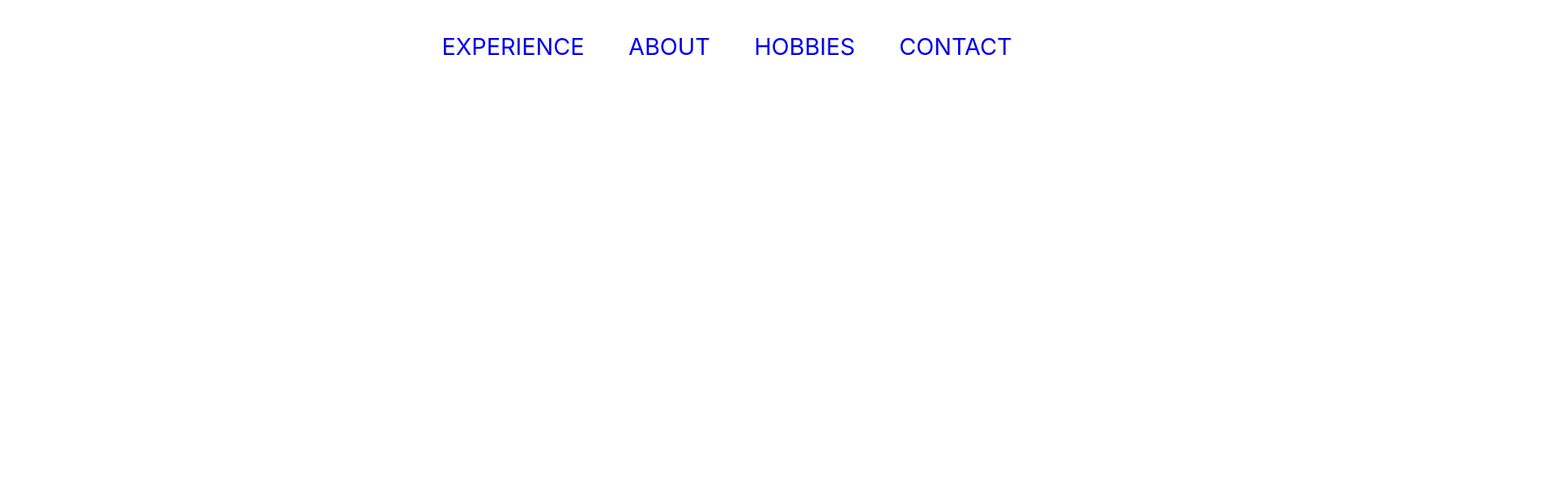
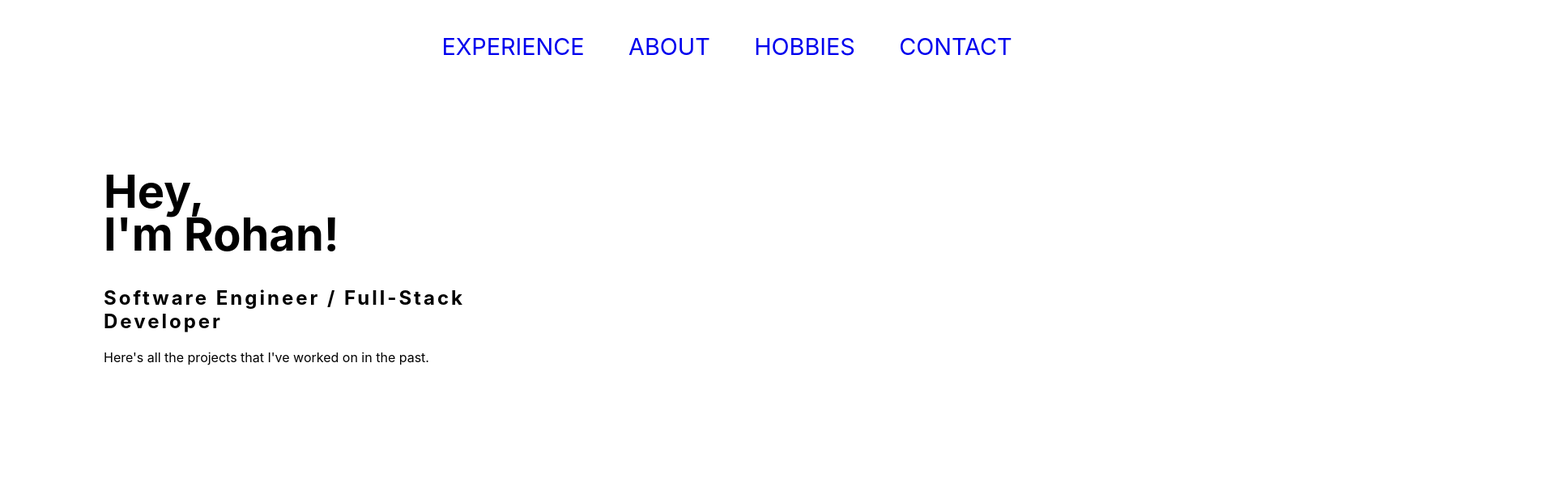
Before and after one commit to RoaringRohan/personal-portfolio, a React (Create React App) app: page / in a window 1280 px wide. Shown: the top 616 px of the page at 81% size, 1920 px wide, since content can reach past the window. Built offline with nearby package versions, Linux system fonts and the light colour scheme.

Commit message:
Made both components show up on main page.

```diff
--- a/src/App.js
+++ b/src/App.js
@@ -6,10 +6,9 @@ import Nav from './components/Nav';
 function App() {
   return (
     <>
+    <Nav />
     <Routes>
-      <Route path="/" element={<Nav />} >
-        <Route index element={<Home />} />
-      </Route>
+        <Route index path="/" element={<Home />} />
     </Routes>
     </>
   );
```
